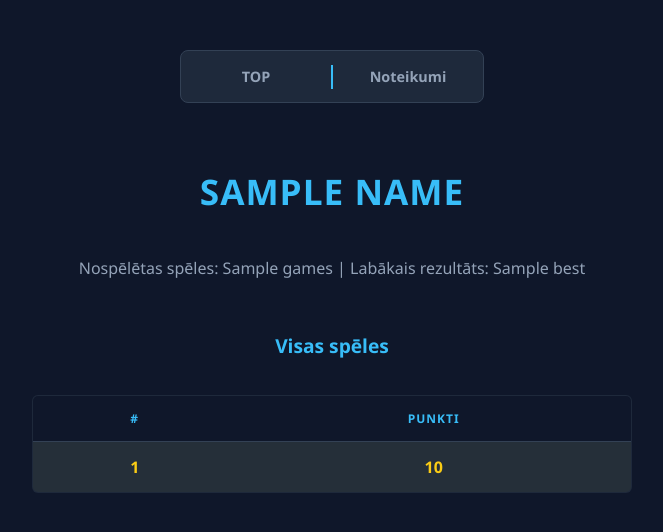
After one commit to danielsoreh-maker/SnakeGame, a FastAPI app: template api/templates/player.html in a window 1280 px wide. The commit adds this page. Shown: the top 532 px of the page, without its empty margins (308-971 px from the left). Run offline with FastAPI, Linux system fonts and the light colour scheme; the template is opened without the code that fills it: most values are stand-ins (such as "Sample title", 1, 10 or a date in 2020).

Commit message:
1.67 (Latest Release)
-Pievienots statistic katram player uz leaderboard
-Pievienots last endpoint
-README added

```diff
--- a/api/main.py
+++ b/api/main.py
@@ -1,6 +1,7 @@
+"""The Big O-Block serveris: REST API rezultātiem un mājaslapa ar Jinja veidnēm."""
 from pathlib import Path
 
-from fastapi import FastAPI, Request
+from fastapi import FastAPI, HTTPException, Request
 from fastapi.responses import HTMLResponse
 from fastapi.staticfiles import StaticFiles
 from fastapi.templating import Jinja2Templates
@@ -8,42 +9,88 @@ from pydantic import BaseModel, Field
 
 from api.db import get_connection
 
+# Server
 app = FastAPI()
 
+# BASE_DIR ir mape, kurā atrodas šis fails (api/). Tā serveris vienmēr atrod
+# savas mapes, neatkarīgi no tā, no kuras vietas to palaiž.
 BASE_DIR = Path(__file__).parent
+
+# Visu, ko pārlūks prasa adresē /static/..., ņem no mapes api/static (CSS).
 app.mount("/static", StaticFiles(directory=BASE_DIR / "static"), name="static")
+
+# Jinja veidnes
 templates = Jinja2Templates(directory=BASE_DIR / "templates")
 
 
 class Score(BaseModel):
-    player: str = Field(min_length=1, max_length=20)
-    score: int = Field(ge=0)
+    """Dati, ko serveris pieņem, saglabājot rezultātu (validācija).
+    Ja dati neatbilst, FastAPI pats atbild ar 422 un nekas netiek ierakstīts.
+    """
 
+    player: str = Field(min_length=1, max_length=20)  # vārds: 1 līdz 20 zīmes
+    score: int = Field(ge=0)  # punkti: 0 vai vairāk
 
-@app.post("/scores", status_code=201)
+# REST API (spēle runā ar serveri šeit)
+
+# 1. endpoint: POST /scores - saglabā rezultātu
+@app.post("/scores", status_code=201)  # 201 = "izveidots"
 def add_score(item: Score):
+    # "with" saglabā izmaiņas datubāzē, kad bloks beidzas.
     with get_connection() as conn:
         conn.execute(
-            "INSERT INTO scores (player, score) VALUES (?, ?)",
+            "INSERT INTO scores (player, score) VALUES (?, ?)",# ? ir drošas vietas vērtībām (nekad neliek vērtības SQL tekstā ar f-string,jo tā var uzlauzt datubāzi).
             (item.player, item.score))
     return item
 
 
+# 2. endpoint: GET /scores/top - 5 labākie rezultāti
 @app.get("/scores/top")
 def top():
+    """Atdod 5 labākos rezultātus no lielākā uz mazāko."""
     with get_connection() as conn:
         rows = conn.execute(
             "SELECT player, score FROM scores "
-            "ORDER BY score DESC LIMIT 10").fetchall()
+            "ORDER BY score DESC LIMIT 5").fetchall()
     return [{"player": p, "score": s} for p, s in rows]
 
+# Mājaslapa (HTML lapas, ko atdod serveris)
 
-@app.get("/", response_class=HTMLResponse)
+@app.get("/", response_class=HTMLResponse)  # atbilde ir HTML, nevis JSON
 def leaderboard_page(request: Request):
     return templates.TemplateResponse(
-        request, "leaderboard.html", {"rows": top()[:5]})
+        request, "leaderboard.html", {"rows": top()[:5]})   # {"rows": ...} nodod sarakstu veidnei, kur tas ir {% for row in rows %}.top()[:5] paņem pirmos 5 no tā paša saraksta, ko atdod /scores/top.
 
 
+# Lapa: /rules - spēles noteikumi
 @app.get("/rules", response_class=HTMLResponse)
 def rules_page(request: Request):
     return templates.TemplateResponse(request, "rules.html")
+
+
+# Lapa: /players/{name} - spēlētāja profils
+@app.get("/players/{name}", response_class=HTMLResponse)
+def player_page(request: Request, name: str):
+    with get_connection() as conn:
+        rows = conn.execute(
+            "SELECT score FROM scores WHERE player = ? " # Tikai šī spēlētāja rezultāti, labākie pirmie.
+            "ORDER BY score DESC", (name,)).fetchall()
+    if not rows:
+        raise HTTPException(status_code=404, detail="Spēlētājs nav atrasts")     # Ja nav neviena rezultāta, tāda spēlētāja nav: atbilde 404.
+    results = [row[0] for row in rows]
+    return templates.TemplateResponse(
+        request, "player.html",
+        {"name": name,
+         "games": len(results),  # cik spēles nospēlētas
+         "best": results[0],  # saraksts ir sakārtots, tātad pirmais ir labākais
+         "results": results})
+# 3. endpoint: GET /players/{name}/stats - spēlētāja statistika
+@app.get("/players/{name}/stats")
+def player_stats(name: str):
+    with get_connection() as conn:
+        games, best = conn.execute(
+            "SELECT COUNT(*), MAX(score) FROM scores WHERE player = ?",        # COUNT(*) = cik rindu, MAX(score) = lielākais skaitlis
+            (name,)).fetchone()
+    if games == 0:
+        raise HTTPException(status_code=404, detail="Spēlētājs nav atrasts")
+    return {"player": name, "games": games, "best": best}
--- a/api/static/Style.css
+++ b/api/static/Style.css
@@ -145,3 +145,11 @@ tr:last-child td {
     flex: 1; /* Sadala vietu vienādi uz pusēm abām kārtīm */
     box-sizing: border-box;
 }
+td a {
+  color: inherit;
+  text-decoration: none;
+}
+.player-table th,
+.player-table td {
+  text-align: center;
+}
--- a/api/templates/Leaderboard.html
+++ b/api/templates/Leaderboard.html
@@ -9,7 +9,7 @@
     {% for row in rows %}
     <tr{% if loop.first %} class="first"{% endif %}>
       <td>{{ loop.index }}</td>
-      <td>{{ row.player }}</td>
+      <td><a href="/players/{{ row.player | urlencode }}">{{ row.player }}</a></td>
       <td>{{ row.score }}</td>
     </tr>
     {% endfor %}
--- /dev/null
+++ b/api/templates/player.html
@@ -0,0 +1,19 @@
+{% extends "base.html" %}
+
+{% block title %}The Big O-Block - {{ name }}{% endblock %}
+
+{% block content %}
+  <h1>{{ name }}</h1>
+  <p>Nospēlētas spēles: {{ games }} | Labākais rezultāts: {{ best }}</p>
+
+  <h2>Visas spēles</h2>
+  <table class="player-table">
+    <tr><th>#</th><th>Punkti</th></tr>
+    {% for score in results %}
+    <tr{% if loop.first %} class="first"{% endif %}>
+      <td>{{ loop.index }}</td>
+      <td>{{ score }}</td>
+    </tr>
+    {% endfor %}
+  </table>
+{% endblock %}
```
Also changed, not shown: README.MD (added).
